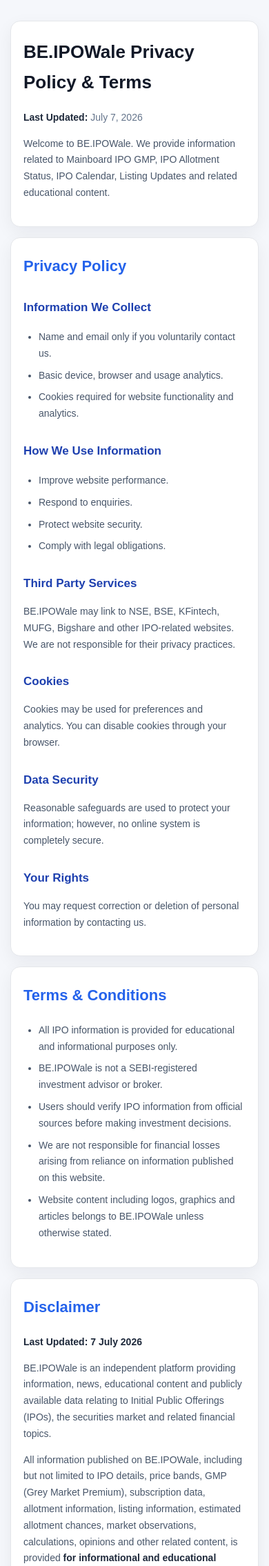
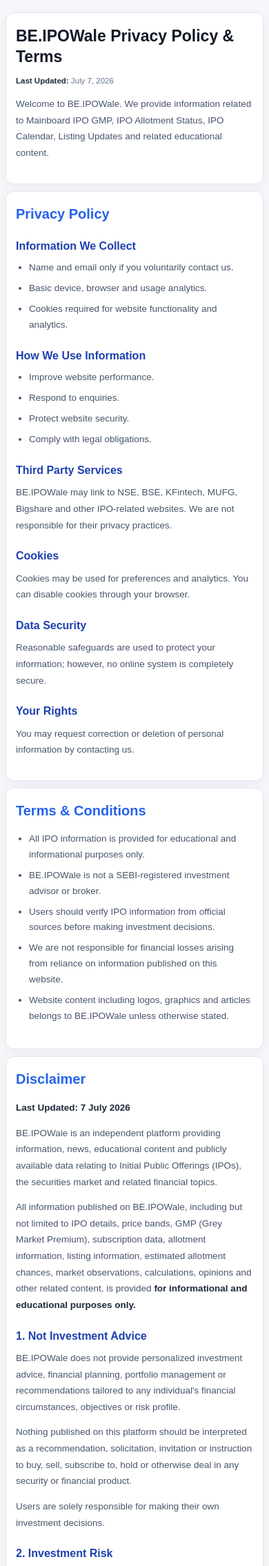
Before and after one commit to ipowaletelegram/beipowale, a Flask app: page /terms in a window 390 px wide. Shown: the top 2270 px of the page at 69% size. Run offline with Flask 3, Linux system fonts and the light colour scheme.

Commit message:
Update terms.html

```diff
--- a/templates/terms.html
+++ b/templates/terms.html
@@ -6,151 +6,482 @@
 <title>BE.IPOWale | Privacy Policy & Terms</title>
 <meta name="description" content="Privacy Policy and Terms for BE.IPOWale - Mainboard IPO GMP, Allotment Status & IPO Updates.">
 <style>
-/* ================================
+/* =========================================
    BE.IPOWale - LIGHT THEME
-================================ */
+   Privacy Policy / Terms / Disclaimer
+========================================= */
 
 * {
     box-sizing: border-box;
 }
 
+html {
+    scroll-behavior: smooth;
+}
+
 body {
     margin: 0;
+    padding: 0;
+
     font-family: Arial, sans-serif;
+
     background: #f5f7fb;
     color: #1e293b;
+
     line-height: 1.7;
+
+    overflow-x: hidden;
 }
 
-/* Main Container */
+
+/* =========================================
+   MAIN CONTAINER
+========================================= */
+
 .container {
+    width: 100%;
     max-width: 1000px;
-    margin: auto;
-    padding: 30px;
+
+    margin: 0 auto;
+
+    padding: 35px 25px;
 }
 
-/* Cards */
+
+/* =========================================
+   CARDS
+========================================= */
+
 .card {
+    width: 100%;
+
     background: #ffffff;
-    padding: 30px;
-    border-radius: 16px;
+
+    padding: 32px;
+
     margin: 20px 0;
+
+    border-radius: 18px;
 
     border: 1px solid #e5e7eb;
 
     box-shadow:
         0 8px 25px rgba(15, 23, 42, 0.06);
+
+    overflow-wrap: break-word;
 }
 
-/* Main Headings */
+
+/* =========================================
+   MAIN HEADING
+========================================= */
+
 h1 {
+    margin: 0 0 10px 0;
+
     color: #111827;
-    margin-top: 0;
+
+    font-size: 32px;
+
+    line-height: 1.3;
+
+    font-weight: 700;
 }
 
+
+/* =========================================
+   SECTION HEADING
+========================================= */
+
 h2 {
+    margin: 0 0 20px 0;
+
     color: #2563eb;
-    margin-top: 0;
-    margin-bottom: 20px;
+
+    font-size: 24px;
+
+    line-height: 1.35;
+
+    font-weight: 700;
 }
 
-/* Sub Headings */
+
+/* =========================================
+   SUB HEADING
+========================================= */
+
 h3 {
+    margin-top: 30px;
+
+    margin-bottom: 10px;
+
     color: #1e40af;
-    margin-top: 28px;
-    margin-bottom: 10px;
+
     font-size: 18px;
+
+    line-height: 1.4;
+
+    font-weight: 700;
 }
 
-/* Paragraphs */
+
+/* =========================================
+   PARAGRAPHS
+========================================= */
+
 p {
+    margin-top: 0;
+
+    margin-bottom: 15px;
+
     color: #475569;
+
+    font-size: 15px;
+
+    line-height: 1.8;
+
+    overflow-wrap: break-word;
 }
 
-/* Lists */
+
+/* =========================================
+   LISTS
+========================================= */
+
 ul {
+    margin-top: 10px;
+
+    margin-bottom: 18px;
+
+    padding-left: 24px;
+
     color: #475569;
-    padding-left: 22px;
 }
 
 li {
     margin-bottom: 8px;
+
+    font-size: 15px;
+
+    line-height: 1.7;
+
+    overflow-wrap: break-word;
 }
 
-/* Links */
+
+/* =========================================
+   LINKS
+========================================= */
+
 a {
     color: #2563eb;
+
     text-decoration: none;
+
     font-weight: 600;
+
+    overflow-wrap: anywhere;
+
+    word-break: break-word;
+
+    transition: color 0.2s ease;
 }
 
 a:hover {
     color: #1d4ed8;
+
     text-decoration: underline;
 }
 
-/* Small Text */
+
+/* =========================================
+   SMALL TEXT
+========================================= */
+
 .small {
     color: #64748b;
+
+    font-size: 13px;
+
+    line-height: 1.6;
 }
 
-/* Strong Text */
+
+/* =========================================
+   STRONG TEXT
+========================================= */
+
 strong {
     color: #1e293b;
+
+    font-weight: 700;
 }
 
-/* Disclaimer Footer */
+
+/* =========================================
+   DISCLAIMER FOOTER
+========================================= */
+
 .disclaimer-footer {
-    margin-top: 30px;
-    padding-top: 20px;
+    margin-top: 32px;
+
+    padding-top: 22px;
 
     border-top: 1px solid #e5e7eb;
 
     text-align: center;
+
     color: #334155;
 }
 
 .disclaimer-footer strong {
     color: #2563eb;
+
+    font-size: 16px;
 }
 
 .disclaimer-footer span {
+    display: inline-block;
+
+    margin-top: 4px;
+
     color: #64748b;
+
     font-size: 13px;
 }
 
 
-/* =================================
-   MOBILE RESPONSIVE
-================================= */
+/* =========================================
+   TABLET
+========================================= */
+
+@media (max-width: 900px) {
+
+    .container {
+        max-width: 100%;
+
+        padding: 28px 20px;
+    }
+
+    .card {
+        padding: 28px;
+
+        border-radius: 16px;
+    }
+
+    h1 {
+        font-size: 30px;
+    }
+
+    h2 {
+        font-size: 23px;
+    }
+
+    h3 {
+        font-size: 18px;
+    }
+
+    p,
+    li {
+        font-size: 15px;
+    }
+}
+
+
+/* =========================================
+   MOBILE
+========================================= */
 
 @media (max-width: 700px) {
 
+    body {
+        font-size: 14px;
+
+        line-height: 1.65;
+    }
+
     .container {
-        padding: 15px;
+        width: 100%;
+
+        padding: 12px;
     }
 
     .card {
-        padding: 22px 18px;
+        width: 100%;
+
+        padding: 22px 17px;
+
+        margin: 12px 0;
+
         border-radius: 14px;
-        margin: 15px 0;
+
+        box-shadow:
+            0 4px 16px rgba(15, 23, 42, 0.05);
     }
 
     h1 {
         font-size: 26px;
+
+        line-height: 1.3;
+
+        margin-bottom: 10px;
     }
 
     h2 {
-        font-size: 22px;
+        font-size: 21px;
+
+        line-height: 1.35;
+
+        margin-bottom: 16px;
     }
 
     h3 {
         font-size: 17px;
+
+        line-height: 1.4;
+
+        margin-top: 25px;
+
+        margin-bottom: 9px;
+    }
+
+    p {
+        font-size: 14px;
+
+        line-height: 1.75;
+
+        margin-bottom: 13px;
+    }
+
+    ul {
+        padding-left: 21px;
+
+        margin-top: 8px;
+
+        margin-bottom: 16px;
+    }
+
+    li {
+        font-size: 14px;
+
+        line-height: 1.7;
+
+        margin-bottom: 7px;
+    }
+
+    .small {
+        font-size: 12px;
+    }
+
+    .disclaimer-footer {
+        margin-top: 25px;
+
+        padding-top: 18px;
+    }
+
+    .disclaimer-footer strong {
+        font-size: 15px;
+    }
+
+    .disclaimer-footer span {
+        font-size: 12px;
+    }
+}
+
+
+/* =========================================
+   SMALL PHONES
+   360px - 400px
+========================================= */
+
+@media (max-width: 400px) {
+
+    .container {
+        padding: 8px;
+    }
+
+    .card {
+        padding: 19px 14px;
+
+        margin: 10px 0;
+
+        border-radius: 12px;
+    }
+
+    h1 {
+        font-size: 23px;
+
+        line-height: 1.3;
+    }
+
+    h2 {
+        font-size: 20px;
+
+        line-height: 1.35;
+    }
+
+    h3 {
+        font-size: 16px;
+
+        line-height: 1.4;
+
+        margin-top: 22px;
+    }
+
+    p {
+        font-size: 13.5px;
+
+        line-height: 1.75;
+    }
+
+    ul {
+        padding-left: 19px;
+    }
+
+    li {
+        font-size: 13.5px;
+
+        line-height: 1.7;
+    }
+
+    .small {
+        font-size: 11.5px;
+    }
+}
+
+
+/* =========================================
+   VERY SMALL PHONES
+   320px - 359px
+========================================= */
+
+@media (max-width: 359px) {
+
+    .container {
+        padding: 6px;
+    }
+
+    .card {
+        padding: 17px 12px;
+
+        border-radius: 11px;
+    }
+
+    h1 {
+        font-size: 21px;
+    }
+
+    h2 {
+        font-size: 19px;
+    }
+
+    h3 {
+        font-size: 15.5px;
     }
 
     p,
     li {
-        font-size: 14px;
+        font-size: 13px;
     }
 }
 </style>
```
